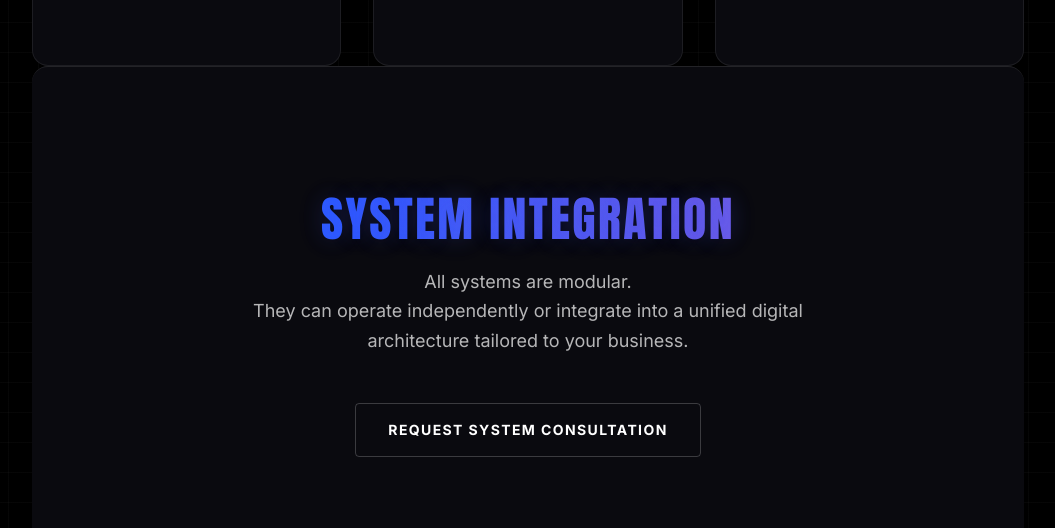
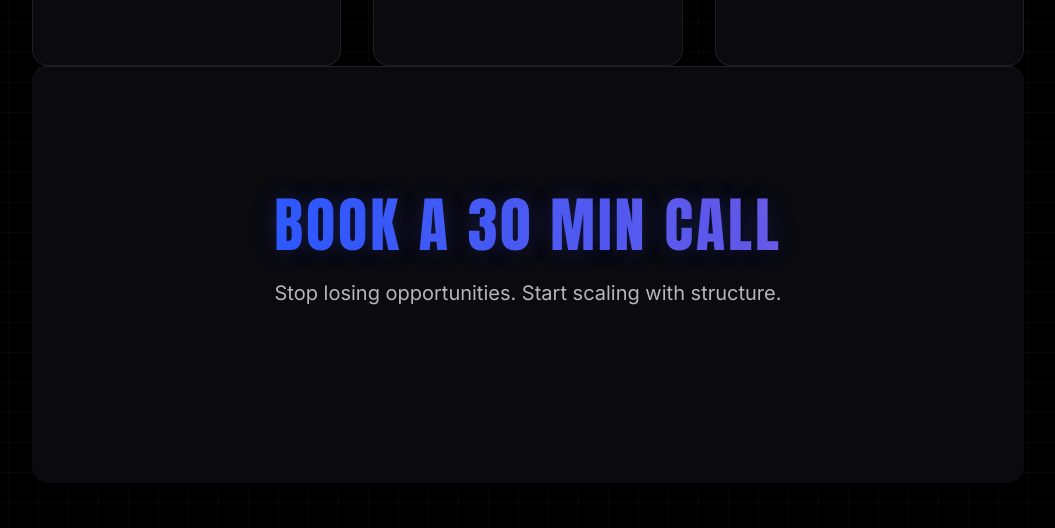
Before and after one commit to mcdesignspur-svg/mcdesings, a website built with Vite: page index.html in a window 1280 px wide. Shown: the part 2798-3326 px from the top of the page, without its empty margins (112-1167 px from the left). Built offline with nearby package versions, Linux system fonts and the light colour scheme; a script that the page names is missing.

Commit message:
feat: replace integration section with booking section

```diff
--- a/index.html
+++ b/index.html
@@ -320,24 +320,34 @@
                     </div>
                     <!-- END: System Architecture -->
 
-                    <!-- BEGIN: System Integration -->
+                    <!-- BEGIN: Booking Section -->
                     <section
                         class="py-16 md:py-32 border-t border-subtle flex flex-col items-center text-center bg-secondary rounded-2xl mb-12"
-                        data-purpose="system-integration">
-                        <h2 class="heading-condensed text-3xl md:text-5xl mb-6 text-gradient glow-text">SYSTEM
-                            INTEGRATION</h2>
-                        <p class="text-lg opacity-70 max-w-xl leading-relaxed mb-12">
-                            All systems are modular.<br>
-                            They can operate independently or integrate into a unified digital architecture tailored to
-                            your
-                            business.
+                        data-purpose="booking-section">
+                        <h2 class="heading-condensed text-4xl md:text-6xl mb-6 text-gradient glow-text">BOOK A 30 MIN
+                            CALL</h2>
+                        <p class="text-lg md:text-xl opacity-70 max-w-xl leading-relaxed mb-12">
+                            Stop losing opportunities. Start scaling with structure.
                         </p>
-                        <a href="contact.html"
-                            class="inline-block px-8 py-4 border border-white/20 hover:bg-white/5 transition-colors duration-300 rounded font-bold tracking-widest text-sm glow-box-hover">
-                            REQUEST SYSTEM CONSULTATION
-                        </a>
+
+                        <!-- Cal inline embed code begins -->
+                        <div style="width:100%;height:100%;overflow:scroll" id="my-cal-inline-30min"></div>
+                        <script type="text/javascript">
+                                (function (C, A, L) { let p = function (a, ar) { a.q.push(ar); }; let d = C.document; C.Cal = C.Cal || function () { let cal = C.Cal; let ar = arguments; if (!cal.loaded) { cal.ns = {}; cal.q = cal.q || []; d.head.appendChild(d.createElement("script")).src = A; cal.loaded = true; } if (ar[0] === L) { const api = function () { p(api, arguments); }; const namespace = ar[1]; api.q = api.q || []; if (typeof namespace === "string") { cal.ns[namespace] = cal.ns[namespace] || api; p(cal.ns[namespace], ar); p(cal, ["initNamespace", namespace]); } else p(cal, ar); return; } p(cal, ar); }; })(window, "https://app.cal.com/embed/embed.js", "init");
+                            Cal("init", "30min", { origin: "https://app.cal.com" });
+
+                            Cal.ns["30min"]("inline", {
+                                elementOrSelector: "#my-cal-inline-30min",
+                                config: { "layout": "month_view", "useSlotsViewOnSmallScreen": "true", "theme": "dark" },
+                                calLink: "mcdesignspr/30min",
+                            });
+
+                            Cal.ns["30min"]("ui", { "theme": "dark", "hideEventTypeDetails": false, "layout": "month_view" });
+                        </script>
+                        <!-- Cal inline embed code ends -->
+
                     </section>
-                    <!-- END: System Integration -->
+                    <!-- END: Booking Section -->
 
                     <!-- BEGIN: Footer -->
                     <footer
```
